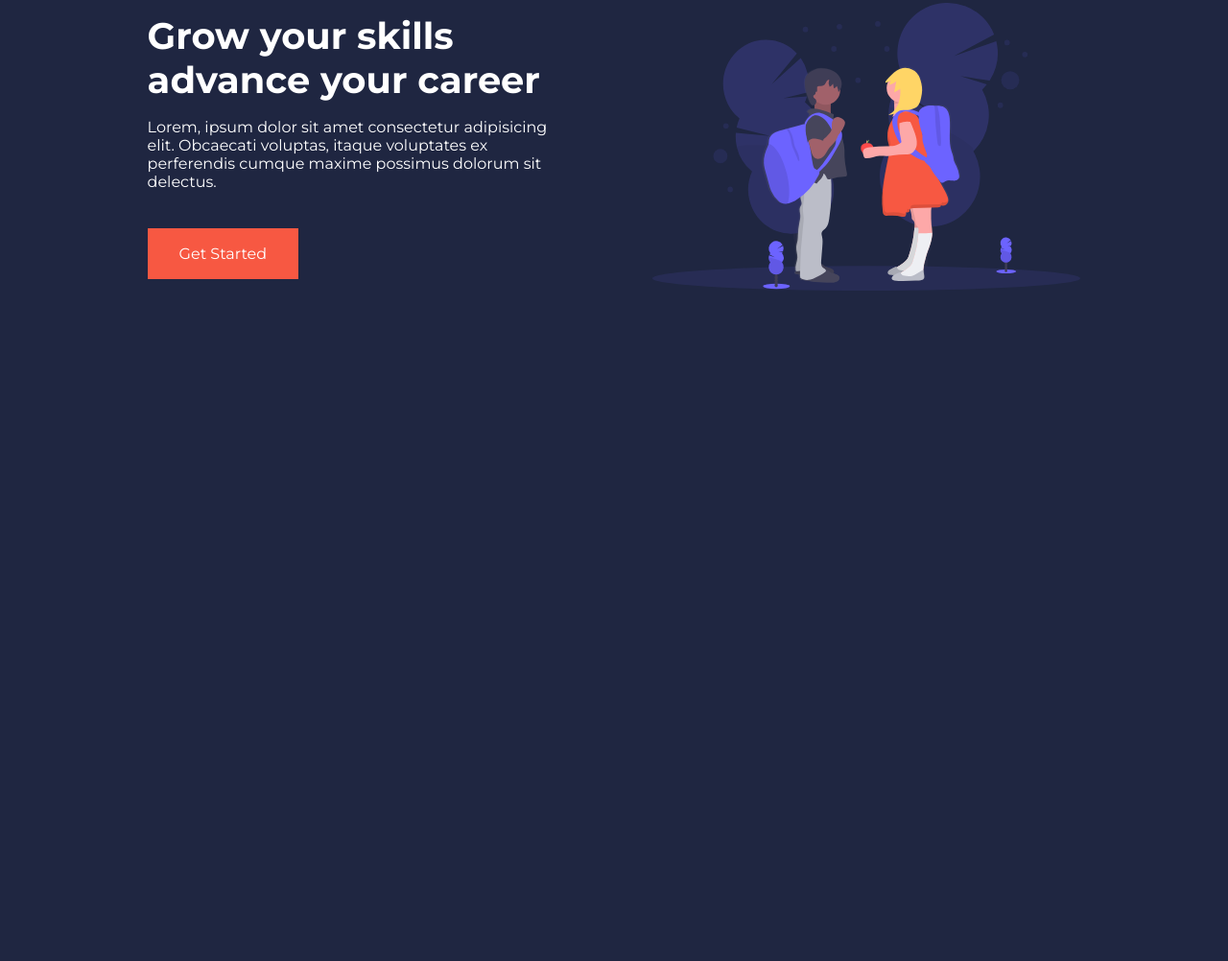
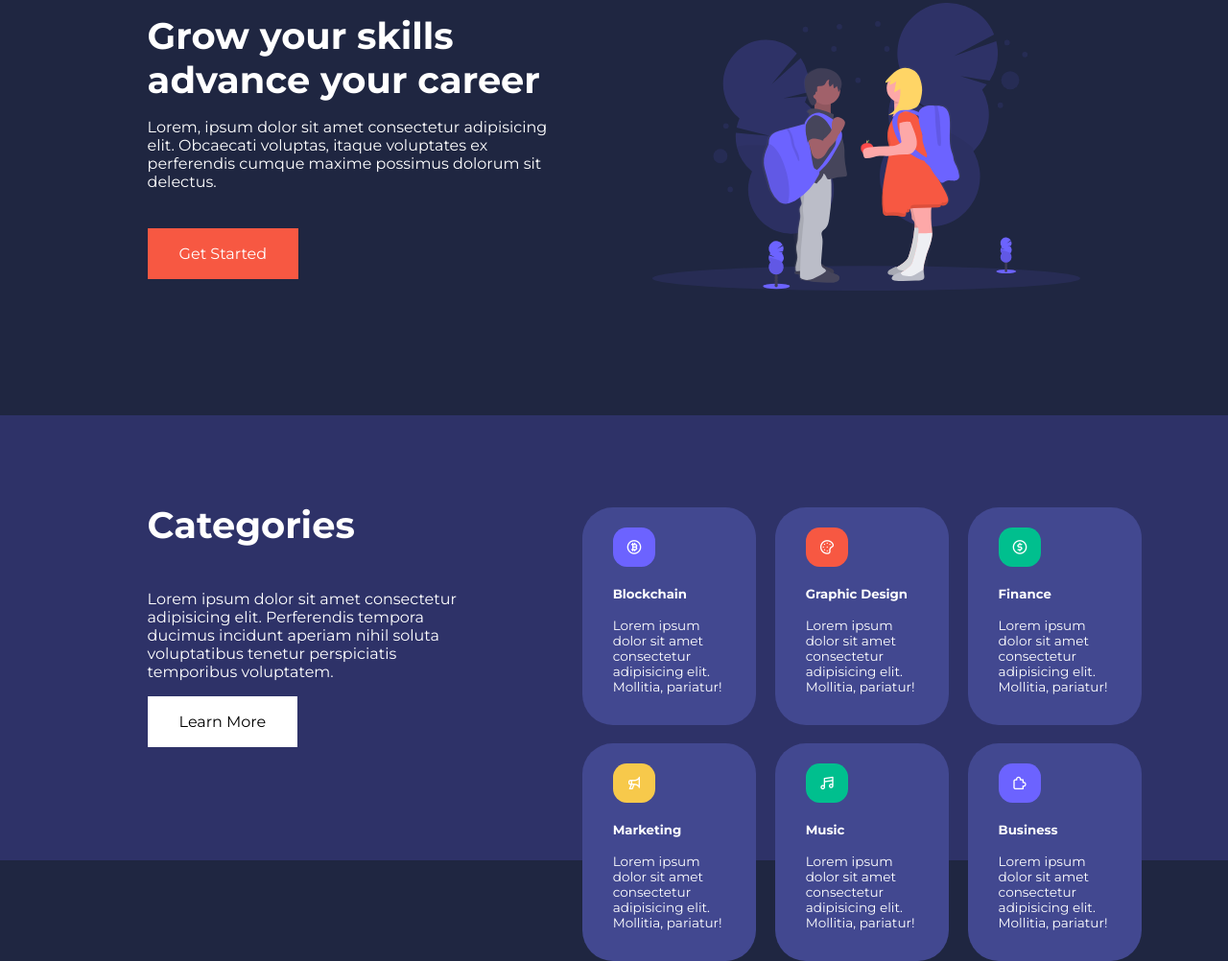
Before and after one commit to mriccelli75/education-multipage-site, a plain HTML site: page index.html in a window 1280 px wide. Shown: the part 207-1209 px from the top of the page at 96% size. Before the commit the page ends 800 px from the top, so only its background shows below. Drawn offline with nearby package versions, Linux system fonts and the light colour scheme.

Commit message:
All category HTML, CSS and JS development

```diff
--- a/css/style.css
+++ b/css/style.css
@@ -26,6 +26,9 @@
     --container-width-sm: 94%;
 
     --transition: all 400ms ease;
+
+    --box-shadow: 0px 16px 10px 0px rgba(0,0,0,0.34);
+
 }
 
 body {
@@ -101,6 +104,11 @@
     top: 0;
     z-index: 11;
 }
+/* change navbar styles on scroll using javascript */
+.window-scroll {
+    background-color: var(--color-primary);
+    box-shadow: var(--box-shadow);
+}
 nav button {
     display: none;
 }
@@ -142,3 +150,59 @@
 .header__left p {
     margin: 1rem 0 2.4rem;
 }
+/* =================== CATEGORIES =========== */
+section.categories {
+    background: var(--color-bg1);
+    height: 29rem;
+}
+.categories h1 {
+    line-height: 1;
+    margin-bottom: 3rem;
+
+}
+.categories__container {
+    display: grid;
+    grid-template-columns: 40% 60%;
+    gap: 4rem;
+}
+.categories_left p {
+    margin-right: 4rem;
+    margin-bottom: 1rem;
+}
+.categories_right {
+    display: grid;
+    grid-template-columns: repeat(3, 1fr);
+    gap: 1.2rem;
+}
+.category {
+    background: var(--color-bg2);
+    padding: 2rem;
+    border-radius: 2rem;
+    transition: var(--transition);
+}
+.category:hover {
+    box-shadow: 0px 16px 10px 0px rgba(0,0,0,0.34);
+}
+.category__icon {
+    background: var(--color-primary);
+    padding: 0.7rem;
+    border-radius: 0.9rem;
+}
+.category:nth-child(2) .category__icon {
+    background: var(--color-danger);
+}
+.category:nth-child(3) .category__icon {
+    background: var(--color-success);
+}
+.category:nth-child(4) .category__icon {
+    background: var(--color-warning);
+}
+.category:nth-child(5) .category__icon {
+    background: var(--color-success);
+}
+.category h5 {
+    margin: 2rem 0 1rem;
+}
+.category p {
+    font-size: 0.85rem;
+}
--- a/index.html
+++ b/index.html
@@ -43,5 +43,49 @@
         </div>
     </div>
 </header>
+<section class="categories">
+    <div class="container categories__container">
+        <div class="categories_left">
+            <h1>Categories</h1>
+            <p>Lorem ipsum dolor sit amet consectetur adipisicing elit. Perferendis tempora ducimus incidunt aperiam nihil soluta voluptatibus tenetur perspiciatis temporibus voluptatem.
+            </p>
+            <a href="#" class="btn">Learn More</a>
+        </div>
+        <div class="categories_right">
+            <article class="category">
+                <span class="category__icon"><i class="uil uil-bitcoin-circle"></i></span>
+                <h5>Blockchain</h5>
+                <p>Lorem ipsum dolor sit amet consectetur adipisicing elit. Mollitia, pariatur!</p>
+            </article>
+            <article class="category">
+                <span class="category__icon"><i class="uil uil-palette"></i></span>
+                <h5>Graphic Design</h5>
+                <p>Lorem ipsum dolor sit amet consectetur adipisicing elit. Mollitia, pariatur!</p>
+            </article>
+            <article class="category">
+                <span class="category__icon"><i class="uil uil-usd-circle"></i></span>
+                <h5>Finance</h5>
+                <p>Lorem ipsum dolor sit amet consectetur adipisicing elit. Mollitia, pariatur!</p>
+            </article>
+            <article class="category">
+                <span class="category__icon"><i class="uil uil-megaphone"></i></span>
+                <h5>Marketing</h5>
+                <p>Lorem ipsum dolor sit amet consectetur adipisicing elit. Mollitia, pariatur!</p>
+            </article>
+            <article class="category">
+                <span class="category__icon"><i class="uil uil-music"></i></span>
+                <h5>Music</h5>
+                <p>Lorem ipsum dolor sit amet consectetur adipisicing elit. Mollitia, pariatur!</p>
+            </article>
+            <article class="category">
+                <span class="category__icon"><i class="uil uil-puzzle-piece"></i></span>
+                <h5>Business</h5>
+                <p>Lorem ipsum dolor sit amet consectetur adipisicing elit. Mollitia, pariatur!</p>
+            </article>
+        </div>
+    </div>
+</section>
+
+<script src="main.js"></script>
 </body>
 </html>
--- a/main.js
+++ b/main.js
@@ -0,0 +1,5 @@
+// change navbar styles on scroll
+window.addEventListener('scroll', () => {
+    document.querySelector('nav').classList.toggle
+    ('window-scroll', window.scrollY > 100)
+})
```
